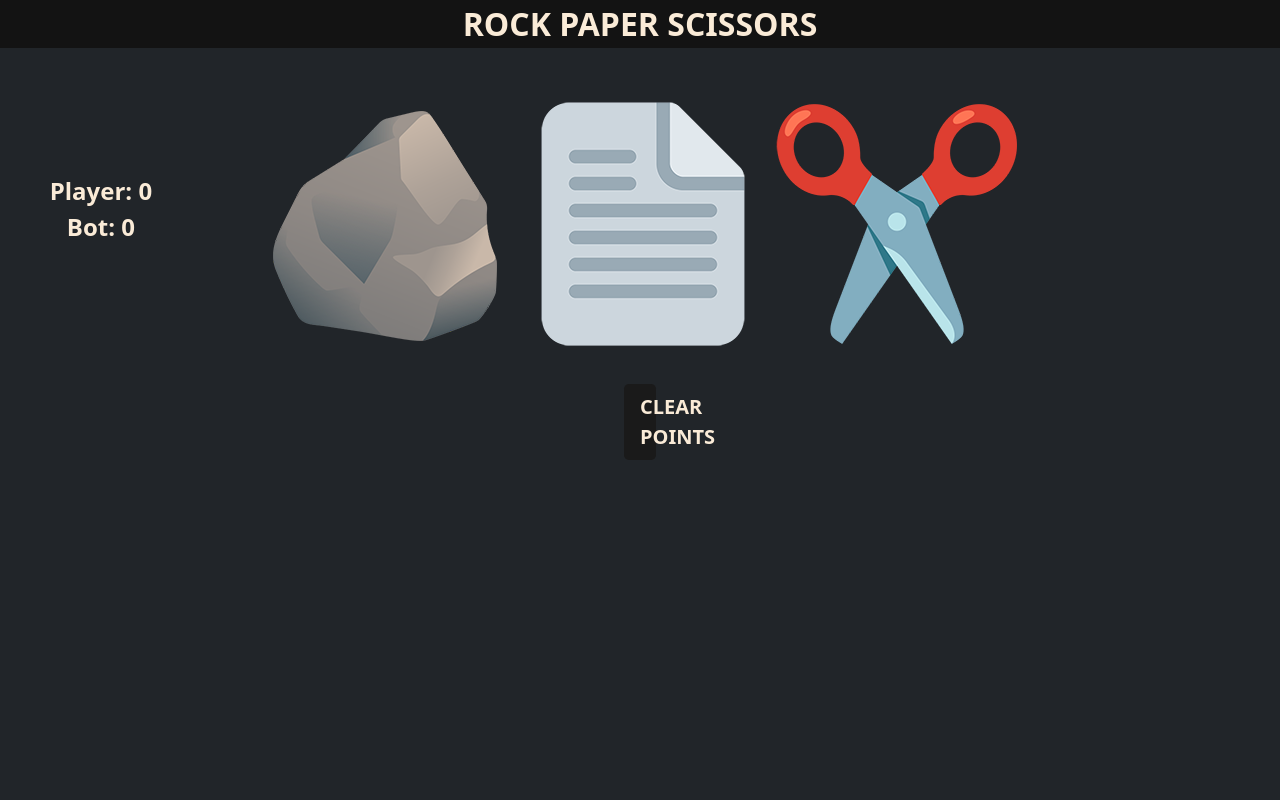
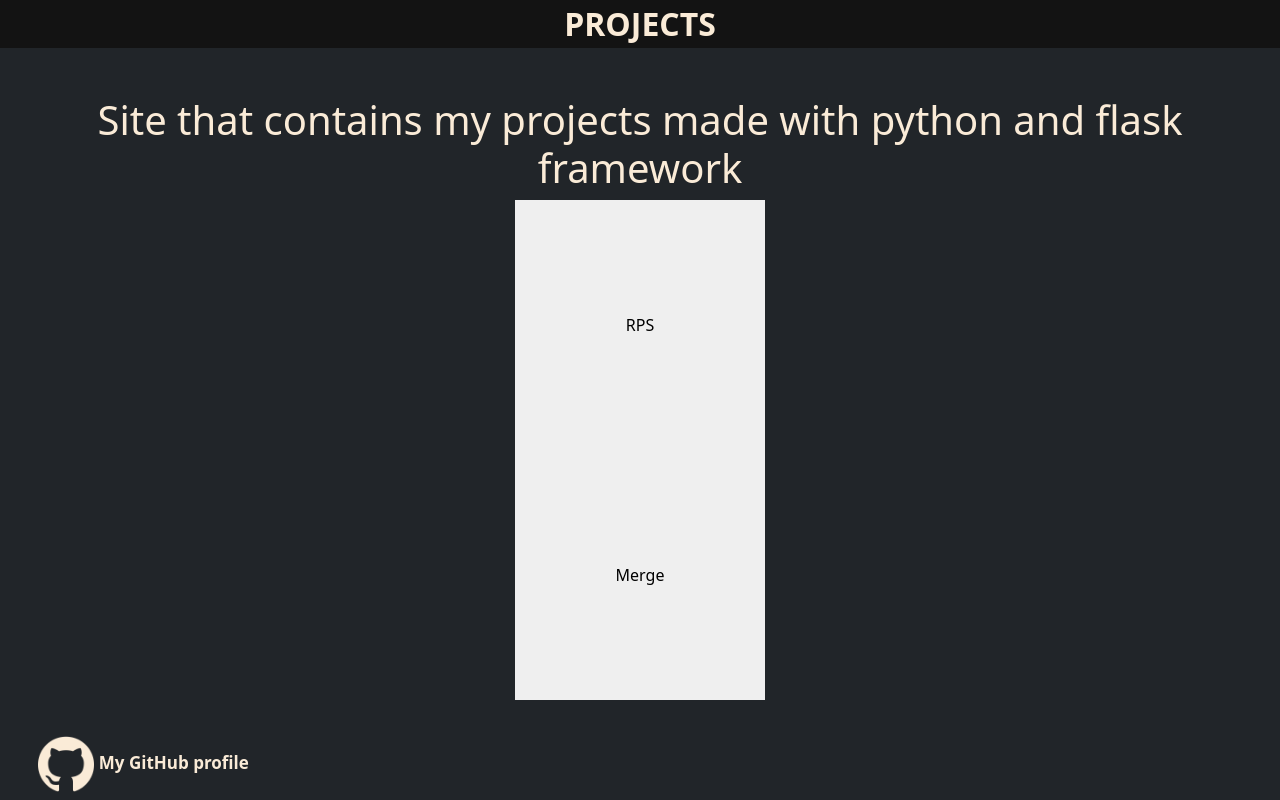
Before and after one commit to MaciejKarasek/Project-hub, a Flask app: page / in a window 1280 px wide. Run offline with Flask 2, Linux system fonts and the light colour scheme.

Commit message:
Rearrangement of the site for more projects

```diff
--- a/app.py
+++ b/app.py
@@ -9,16 +9,22 @@ app.config["TEMPLATES_AUTO_RELOAD"] = True
 
 @app.route('/', methods=["GET", "POST"])
 def index():
+    return render_template("index.html")
+
+@app.route('/rps', methods=["GET", "POST"])
+def rps():
     if request.method == "POST":
         pchoice = request.form['button']
         if pchoice == "clear":
             session.clear()
             flash("Points cleared", 'clear')
-            return redirect("/")
+            session['B'] = 0
+            session['P'] = 0
+            return redirect("/rps")
 
         if not pchoice in ['R', 'P', 'S']:
             flash("WRONG INPUT!", 'lost')
-            return redirect("/")
+            return redirect("/rps")
         else:
             status, bchoice = RPS(pchoice)
             P = int(session.get('P'))
@@ -31,9 +37,13 @@ def index():
             resulttxt = {0:'lost', 1:'won', 2:'tied'}[status]
             result = "Bot choice is {}, you {}!".format(bottxt, resulttxt)
             flash(result, resulttxt)
-            return redirect("/")
+            return redirect("/rps")
     else:
         if not session.get('B'):
             session['B'] = 0
             session['P'] = 0
-        return render_template("index.html", bot = session.get('B'), player = session.get('P'))
+        return render_template("rps.html", bot = session.get('B'), player = session.get('P'))
+
+@app.route('/merge', methods=["GET", "POST"])
+def merge():
+    return render_template("merge.html")
--- a/static/styles.css
+++ b/static/styles.css
@@ -1,8 +1,13 @@
 body{
-    color:antiquewhite;
+    color:rgb(250, 235, 215);
 }
 div{
     justify-items: center;
+}
+#headers{
+    color: antiquewhite;
+    font-weight: bolder;
+    text-align: center;
 }
 #alert{
     margin: auto;
@@ -79,3 +84,55 @@ button{
 #clear:hover{
     background-color: #111111;
 }
+
+.footer {
+    position: fixed;
+    left: 3%;
+    bottom:1%;
+    width: 100%;
+    height: 56px;
+    color: white;
+    text-align: left;
+  }
+
+a{
+    color:#faebd7;
+    text-decoration: none;
+    font-weight: bold;
+    font-size: 17px;
+  }
+a:hover{
+    color:rgb(221, 202, 177);
+  }
+
+.btnmenu{
+    height:36px;
+    width: 36px;
+    border: 0;
+    position: absolute;
+    right: 1%;
+    margin-top:0.5%;
+  }
+#menudiv{
+    display: flex;
+    justify-content: center;
+    position: relative;
+}
+
+#headertext{
+    text-align: center;
+    width: 100%;
+}
+#menubar{
+    background-color: #212529;
+}
+
+.pick{
+    background-color: #2c3033;
+}
+.option{
+    font-weight: lighter;
+    height: 5%;
+    display: flex;
+    font-size: x-large;
+}
--- a/templates/index.html
+++ b/templates/index.html
@@ -1,25 +1,19 @@
 {% extends "layout.html" %}
 
 {% block title %}
-    Rock Paper Scissors
+    PROJECTS
 {% endblock %}
-
+{% block head %}
+    PROJECTS
+{% endblock %}
 {% block main %}
-    <div id="line">
-        <div id="points">
-            <div>Player: {{player}}</div>
-            <div>Bot: {{bot}}</div>
-        </div>
-        <form method="post">
-            <button type="submit" style="background: url(static/Rock.png)" name="button" value="R"></button>
-            <button type="submit" style="background: url(static/paper.png)" name="button" value="P"></button>
-            <button type="submit" style="background: url(static/scissors.png)" name="button" value="S"></button>
+    <h1 class="headers">Site that contains my projects made with python and flask framework</h1>
+    <div>
+        <form action="/rps">
+        <button type="submit">RPS</button>
         </form>
-    </div>
-    <br>
-    <div>
-        <form method="post">
-            <button id="clear" class="btn btn-secondary btn-lg" type="submit" name="button" value="clear">CLEAR POINTS</button>
-        </form>
+        <form action="/merge">
+            <button type="submit">Merge</button>
+            </form>
     </div>
 {% endblock %}
--- a/templates/layout.html
+++ b/templates/layout.html
@@ -11,7 +11,7 @@
         <meta charset="UTF-8">
     </head>
     <body style="background-color:#212529;">
-        <div id="headerdiv">ROCK PAPER SCISSORS</div>
+        <div id="headerdiv">{% block head %}{% endblock %}</div>
         <main class="container-fluid py-5 text-center">
             {% with messages = get_flashed_messages(with_categories=true) %}
             {% if messages %}
@@ -24,4 +24,7 @@
         {% block main %}{% endblock %}
         </main>
     </body>
+    <footer class = "footer">
+      <a href="https://github.com/MaciejKarasek"><img src="/static/github.png" id="Github" style="height: 56px; width: 56px;"/> My GitHub profile</a>
+    </footer>
 </html>
```
Also changed, not shown: templates/merge.html (added, +25 -0 lines), templates/rps.html (added, +43 -0 lines), static/GitHub.png (added), static/menu.png (added), 3 other files.
